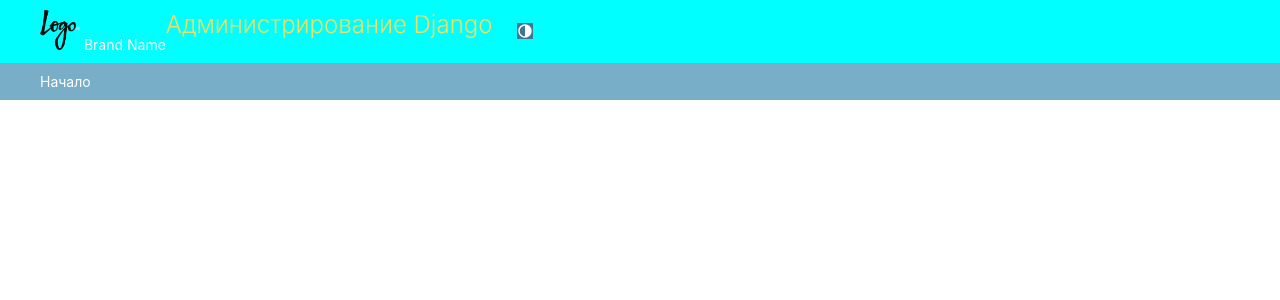
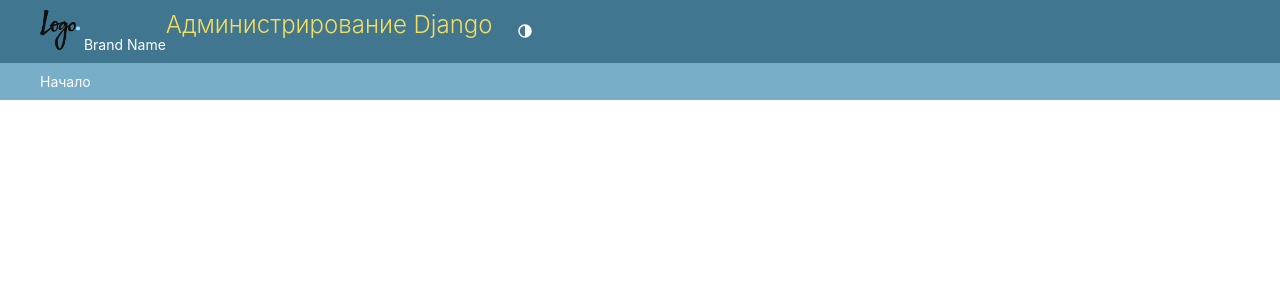
Before and after one commit to petrovav99/udemycrm, a Django app: template templates/admin/base_site.html in a window 1280 px wide. Shown: the top 300 px of the page. Run offline with Django 4.2, Linux system fonts and the light colour scheme; the template is opened without the code that fills it, so the values that code supplies are empty.

Commit message:
вернул чутка назад админку, добавил группы пользователей

```diff
--- a/templates/admin/base_site.html
+++ b/templates/admin/base_site.html
@@ -13,9 +13,6 @@
     color: #000;
 }
 
-#header {
-    background: aqua ;
-}
 #branding {
     width: 90%;
 }
```
